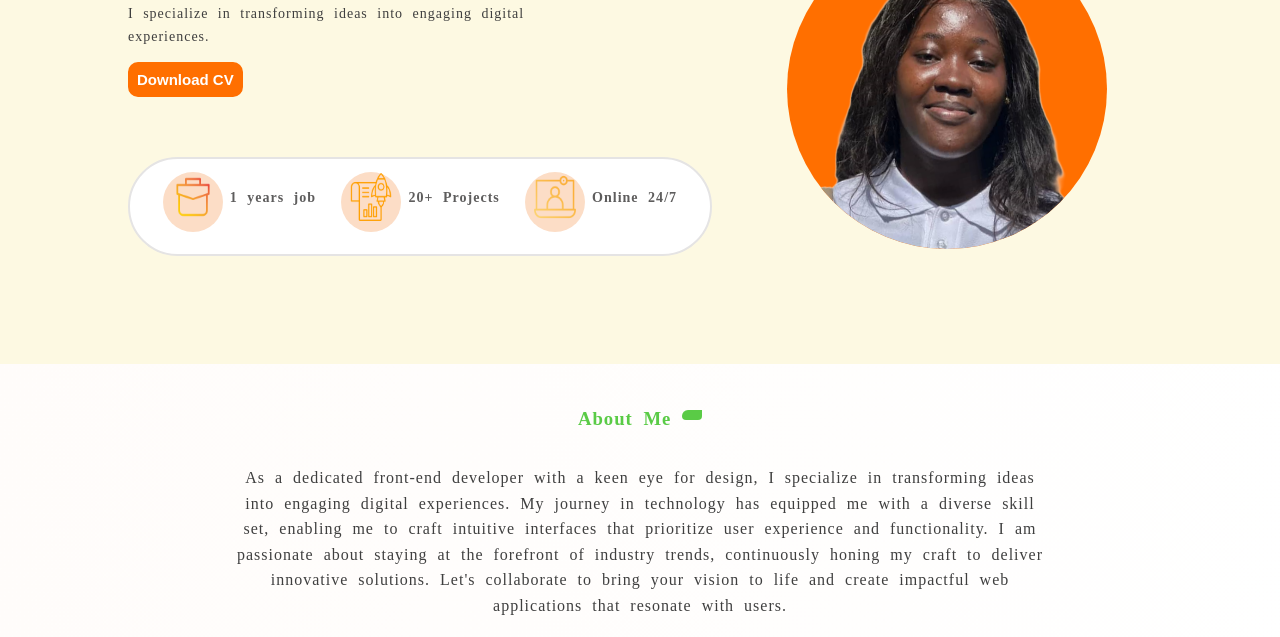
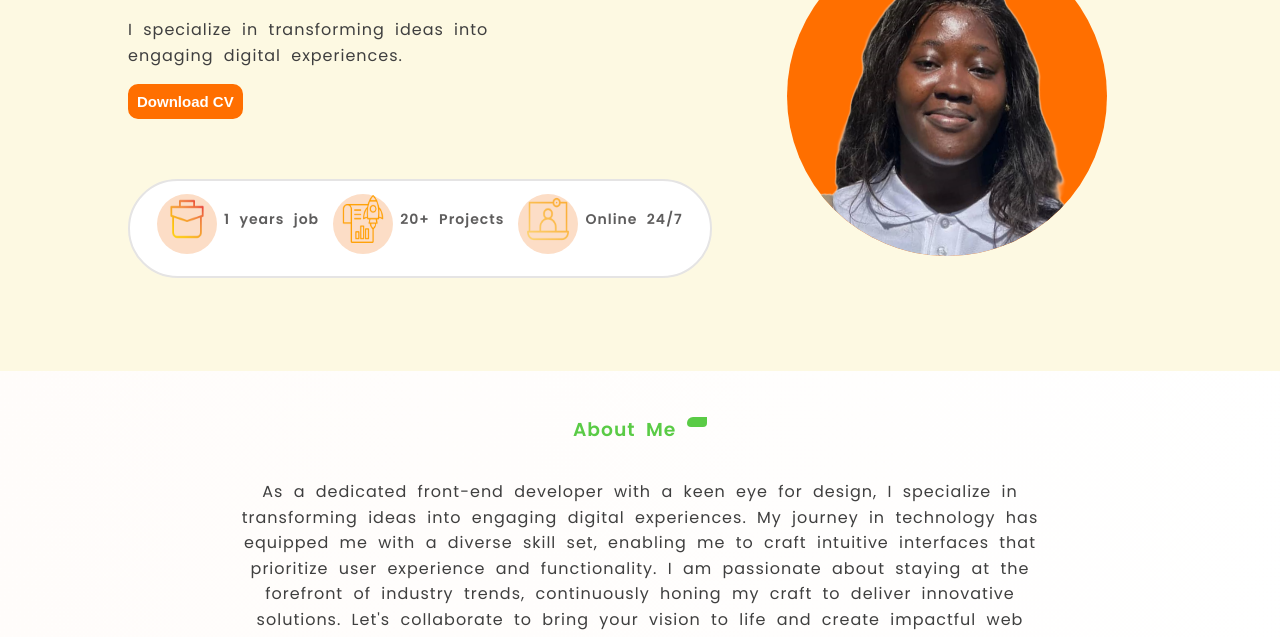
Before and after one commit to theresa897/PORTFOLIO, a plain HTML site: page index.html in a window 1280 px wide. Shown: the part 259-896 px from the top of the page. Drawn offline with Linux system fonts and the light colour scheme.

Commit message:
font change

```diff
--- a/index.css
+++ b/index.css
@@ -1,22 +1,22 @@
-/* body{
-    margin: 0;
-    font-family: 'Lucida Sans', 'Lucida Sans Regular', 'Lucida Grande', 'Lucida Sans Unicode', Geneva, Verdana, sans-serif;
-    color: rgb(20, 20, 20);
-    background-color: white;
-} */
 
+@import url('https://fonts.googleapis.com/css2?family=Poppins:wght@400;600&display=swap');
 
 html {
+  scroll-behavior: smooth;
+  overflow-x: hidden;
+}
+/* html {
     scroll-behavior: smooth;
-}
+} */
 
 a{
     text-decoration: none;
     color: rgb(22, 22, 22);
 }
 
+
 body {
-
+    font-family: 'Poppins', Arial, sans-serif;
     width: 100%;
     height: 100vh;
     padding: 0rem;
@@ -97,7 +97,7 @@ nav{
 }
 
 .nav-menu-item.active{
-    color: rgb(255, 111, 0);;
+    color: rgb(255, 111, 0);
     border-bottom: 2px solid rgb(90, 203, 70);
 }
 
@@ -266,7 +266,7 @@ nav{
 }
 
 .hero-text{
-    font-size: 14px;
+    font-size: 16px;
     color: rgb(94, 92, 92);
     width: 70%;
     word-spacing: 5px;
--- a/index.html
+++ b/index.html
@@ -4,6 +4,7 @@
         <meta charset="UTF-8">
         <meta name="viewport" content="width=device-width, initial-scale=1.0">
         <link rel="Stylesheet" href="index.css"/>
+        <link rel="icon" type="image/png" href="./public/images/logo.png" />
         <title>D.N.T</title>
     </head>
     <body>
@@ -27,7 +28,7 @@
             <div class="container">
                 <p id="close" class="close">x</p>
                 <div class="div">
-                    <p class="logo">D.N.T</p>
+                    <img src="./public/images/logo.png" alt="page logo"/>
                 </div>
                 <div class="phone-nav-menu">
                     <a href="#Hero" class="phone-nav-menu-item">Home</a>
```
Also changed, not shown: public/images/logo.png (added).
